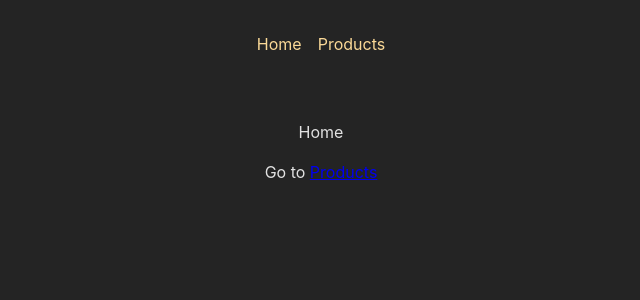
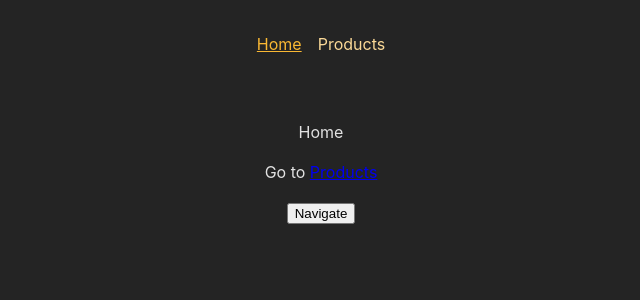
Before and after one commit to logarithms17/Router-project, a React (Create React App) app: page / in a window 1280 px wide. Shown: the top 300 px of the page, without its empty margins (319-959 px from the left). Built offline with nearby package versions, Linux system fonts and the light colour scheme.

Commit message:
dynamic navigation

```diff
--- a/src/App.js
+++ b/src/App.js
@@ -3,6 +3,7 @@ import Home from "./pages/Home";
 import Products from "./pages/Products";
 import RootLayout from "./pages/RootLayout";
 import ErrorPage from "./pages/ErrorPage";
+import ProductDetailPage from "./pages/ProductDetailPage";
 
 // const routeDefinitions = createRoutesFromElements(
 //   <Route>
@@ -21,6 +22,7 @@ const router = createBrowserRouter([
     children: [
       { path: '/', element: <Home /> },
       { path: '/products', element: <Products /> },
+      { path: '/products/:id', element: <ProductDetailPage /> },
   ]},
 
 ])
--- a/src/components/MainNavigation.js
+++ b/src/components/MainNavigation.js
@@ -1,5 +1,5 @@
 import React from 'react'
-import { Link } from 'react-router-dom'
+import { NavLink } from 'react-router-dom'
 import css from './MainNavigation.module.css'
 
 const MainNavigation = () => {
@@ -8,10 +8,16 @@ const MainNavigation = () => {
           <nav>
               <ul className={css.list}>
                   <li>
-                      <Link to='/'>Home</Link>
+                      <NavLink
+                          to='/'
+                          className={({ isActive }) => isActive ? css.active : ''}
+                          end // end means that the path must be exact, so it will only be active with the exact "/" path
+                      >
+                          Home
+                      </NavLink>
                   </li>
                   <li>
-                      <Link to='/products'>Products</Link>
+                      <NavLink to='/products' className={({isActive}) => isActive ? css.active : ''}>Products</NavLink>
                   </li>
               </ul>
           </nav>
--- a/src/pages/Home.js
+++ b/src/pages/Home.js
@@ -1,10 +1,18 @@
-import { Link } from "react-router-dom"
+import { Link, useNavigate } from "react-router-dom"
 
 const Home = () => {
+  const navigate = useNavigate()
+
+  function navigateHandler() {
+    navigate('/products')
+  }
+
     return (
       <>
             <div>Home</div>
-            <p>Go to <Link to="/products">Products</Link></p>
+        <p>Go to <Link to="/products">Products</Link></p>
+
+        <button onClick={navigateHandler}>Navigate</button>
       </>
 
   )
--- /dev/null
+++ b/src/pages/ProductDetailPage.js
@@ -0,0 +1,9 @@
+import React from 'react'
+
+const ProductDetailPage = () => {
+  return (
+    <div>ProductDetailPage</div>
+  )
+}
+
+export default ProductDetailPage
--- a/src/pages/Products.js
+++ b/src/pages/Products.js
@@ -2,7 +2,15 @@ import React from 'react'
 
 const Products = () => {
   return (
-    <div>Products</div>
+    <>
+      <div>Products</div>
+      <ul>
+          <li>Product 1</li>
+          <li>Product 2</li>
+          <li>Product 3</li>
+      </ul>
+    </>
+
   )
 }
 
```
